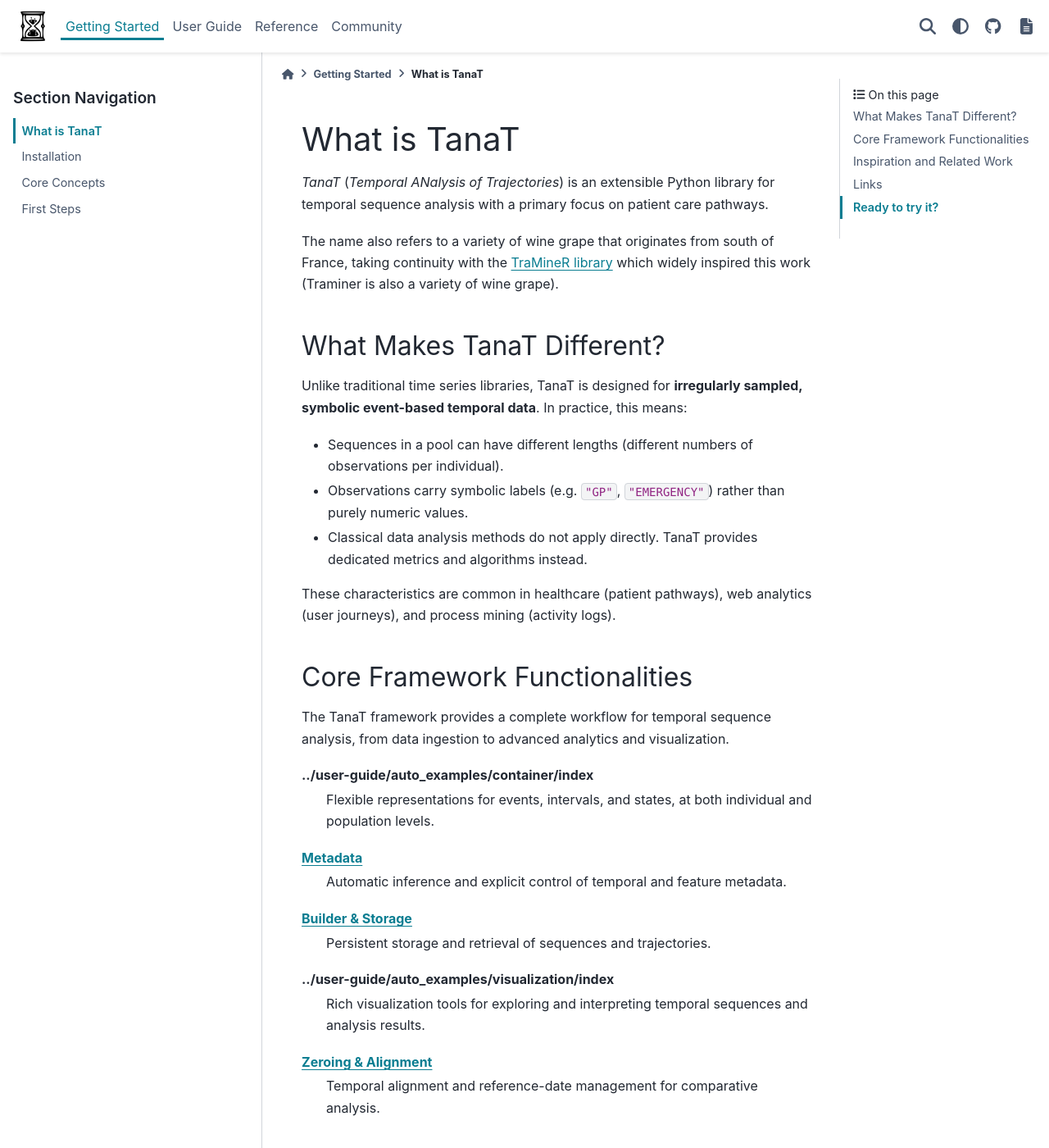
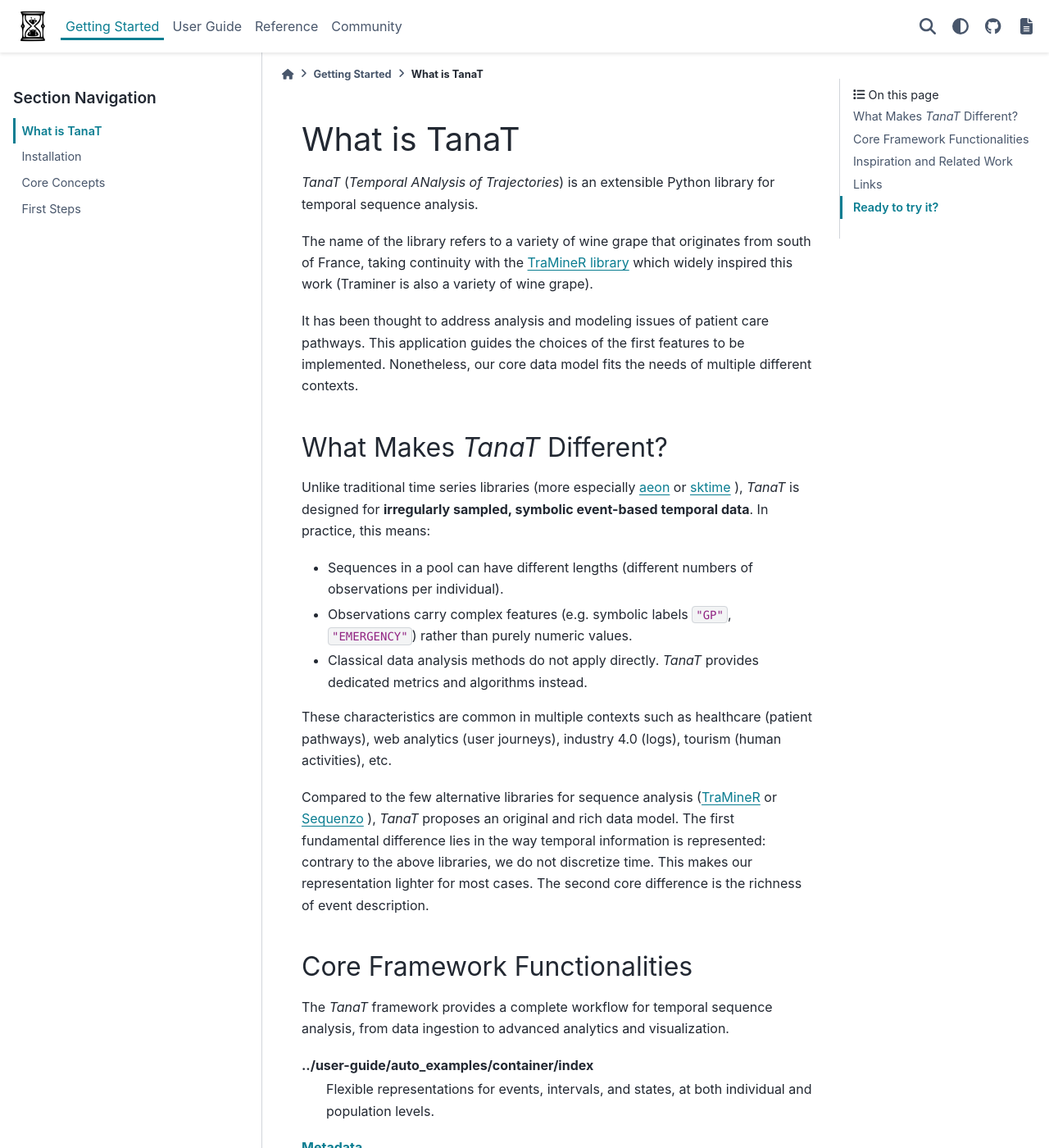
Before and after one commit to TanaT-Lab/TanaT, a Sphinx documentation site: the page built from doc/source/getting-started/what-is-tanat.rst, in a window 1280 px wide and 1400 px high. Shown: the whole window at 82% size. Built offline with Sphinx 7.4.7 and the PyData theme 0.15.4, drawn with Linux system fonts in a browser that asks for light colours; pages that are not in the unit, such as notebooks, are missing from menus.

Commit message:
few changes on main pages

```diff
--- a/doc/source/getting-started/what-is-tanat.rst
+++ b/doc/source/getting-started/what-is-tanat.rst
@@ -1,27 +1,37 @@
 What is TanaT
 ==============
 
-*TanaT* (*Temporal ANalysis of Trajectories*) is an extensible Python library for temporal sequence analysis with a primary focus on patient care pathways.
+*TanaT* (*Temporal ANalysis of Trajectories*) is an extensible Python library for temporal sequence analysis.
 
-The name also refers to a variety of wine grape that originates from south of France, taking continuity with the `TraMineR library <http://traminer.unige.ch/>`_ which widely inspired this work (Traminer is also a variety of wine grape).
+The name of the library refers to a variety of wine grape that originates from south of France, taking continuity with the `TraMineR library <http://traminer.unige.ch/>`_ which widely inspired this work (Traminer is also a variety of wine grape).
 
-What Makes TanaT Different?
----------------------------
+It has been thought to address analysis and modeling issues of patient care pathways.
+This application guides the choices of the first features to be implemented.
+Nonetheless, our core data model fits the needs of multiple different contexts.
 
-Unlike traditional time series libraries, TanaT is designed for **irregularly sampled, symbolic event-based temporal data**.
+What Makes *TanaT* Different?
+----------------------------
+
+Unlike traditional time series libraries (more especially `aeon <https://www.aeon-toolkit.org>`_ or `sktime <https://www.sktime.net>`_ ), *TanaT* is
+designed for **irregularly sampled, symbolic event-based temporal data**.
 In practice, this means:
 
 * Sequences in a pool can have different lengths (different numbers of observations per individual).
-* Observations carry symbolic labels (e.g. ``"GP"``, ``"EMERGENCY"``) rather than purely numeric values.
-* Classical data analysis methods do not apply directly. TanaT provides dedicated metrics and algorithms instead.
+* Observations carry complex features (e.g. symbolic labels ``"GP"``, ``"EMERGENCY"``) rather than purely numeric values.
+* Classical data analysis methods do not apply directly. *TanaT* provides dedicated metrics and algorithms instead.
 
-These characteristics are common in healthcare (patient pathways), web analytics
-(user journeys), and process mining (activity logs).
+These characteristics are common in multiple contexts such as healthcare (patient pathways), web analytics
+(user journeys), industry 4.0 (logs), tourism (human activities), etc.
+
+Compared to the few alternative libraries for sequence analysis (`TraMineR <http://traminer.unige.ch/>`_ or `Sequenzo <https://sequenzo.yuqi-liang.tech/en/>`_ ), *TanaT* proposes an
+original and rich data model. The first fundamental difference lies in the way temporal information is represented: contrary to the above libraries, we do not discretize
+time. This makes our representation lighter for most cases. The second core difference is the richness of event description.
+
 
 Core Framework Functionalities
 -------------------------------
 
-The TanaT framework provides a complete workflow for temporal sequence analysis, from data ingestion to advanced analytics and visualization.
+The *TanaT* framework provides a complete workflow for temporal sequence analysis, from data ingestion to advanced analytics and visualization.
 
 :doc:`../user-guide/auto_examples/container/index`
    Flexible representations for events, intervals, and states, at both individual and population levels.
```
Also changed, not shown: doc/source/community/citing.rst (+6 -5 lines), doc/source/community/contributing.rst (+17 -1 lines), doc/source/index.rst (+7 -2 lines).
